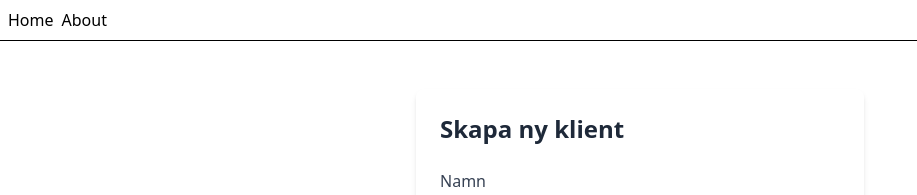
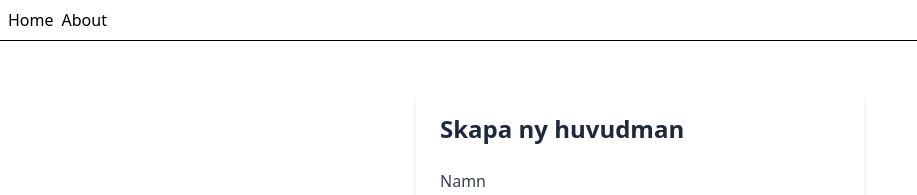
Before and after one commit to ludwig-dev/godmansbok-fe, a React (Vite) app: page /clients/new in a window 1280 px wide. Shown: the top 195 px of the page, without its empty margins (0-917 px from the left). Built offline with nearby package versions, Linux system fonts and the light colour scheme; no server answers.

Commit message:
Update terminology from "klient" to "huvudman" in client-related pages

```diff
--- a/src/components/Clients/ClientCreatePage.tsx
+++ b/src/components/Clients/ClientCreatePage.tsx
@@ -30,7 +30,7 @@ export default function ClientCreatePage() {
   return (
     <div className="max-w-md mx-auto mt-12 p-6 bg-white shadow-md rounded-lg">
       <h2 className="text-2xl font-semibold text-gray-800 mb-6">
-        Skapa ny klient
+        Skapa ny huvudman
       </h2>
 
       <form onSubmit={handleSubmit} className="space-y-5">
--- a/src/components/Clients/ClientDetailPage.tsx
+++ b/src/components/Clients/ClientDetailPage.tsx
@@ -10,7 +10,7 @@ export default function ClientDetailPage() {
   return (
     <div className="space-y-6">
       <p className="text-gray-700">
-        Detta är översiktssidan för klientID: {id}. Härifrån kan du:
+        Detta är översiktssidan för Huvudman: {id}. Härifrån kan du:
       </p>
       <div className="flex flex-wrap gap-4">
         <button
--- a/src/components/Clients/ClientsListPage.tsx
+++ b/src/components/Clients/ClientsListPage.tsx
@@ -32,7 +32,7 @@ export default function ClientsListPage() {
           onClick={() => navigate({ to: "/clients/new" })}
           className="inline-flex items-center px-4 py-2 bg-blue-600 text-white text-sm font-medium rounded hover:bg-blue-700 focus:outline-none focus:ring-2 focus:ring-blue-500"
         >
-          + Ny klient
+          + Ny Huvudman
         </button>
       </header>
 
```
